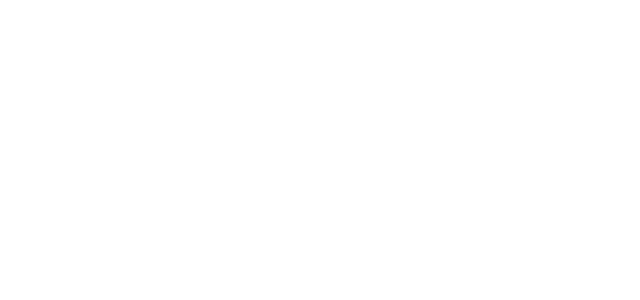
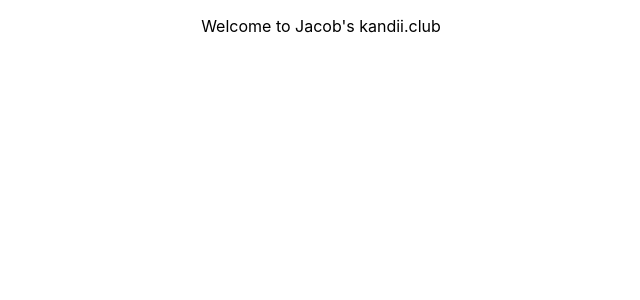
Before and after one commit to Jaiwoo/kandii.club, a React (Create React App) app: page / in a window 1280 px wide. Shown: the top 300 px of the page, without its empty margins (319-959 px from the left). Built offline with nearby package versions, Linux system fonts and the light colour scheme.

Commit message:
Initalized Firebase

```diff
--- a/package.json
+++ b/package.json
@@ -3,6 +3,7 @@
   "version": "0.1.0",
   "private": true,
   "dependencies": {
+    "firebase": "^9.6.3",
     "react": "^17.0.2",
     "react-dom": "^17.0.2",
     "react-scripts": "5.0.0"
@@ -30,5 +31,8 @@
       "last 1 firefox version",
       "last 1 safari version"
     ]
+  },
+  "devDependencies": {
+    "mini-css-extract-plugin": "2.4.5"
   }
 }
--- a/public/index.html
+++ b/public/index.html
@@ -5,7 +5,7 @@
     <meta name="viewport" content="width=device-width, initial-scale=1" />
     <meta name="theme-color" content="#000000" />
     <meta name="kandii.club" content="Welcome to Jacob's kandii.club" />
-    <title>React App</title>
+    <title>kandii.club</title>
   </head>
   <body>
     <noscript>You need to enable JavaScript to run this app.</noscript>
--- a/src/App.js
+++ b/src/App.js
@@ -1,7 +1,11 @@
 import './App.css';
 
 function App() {
-  return <div className='App'></div>;
+  return (
+    <div className='App'>
+      <p>Welcome to Jacob's kandii.club</p>
+    </div>
+  );
 }
 
 export default App;
```
Also changed, not shown: firebase.json (added), 2 other files (tests, documents, lock files or other folders).
